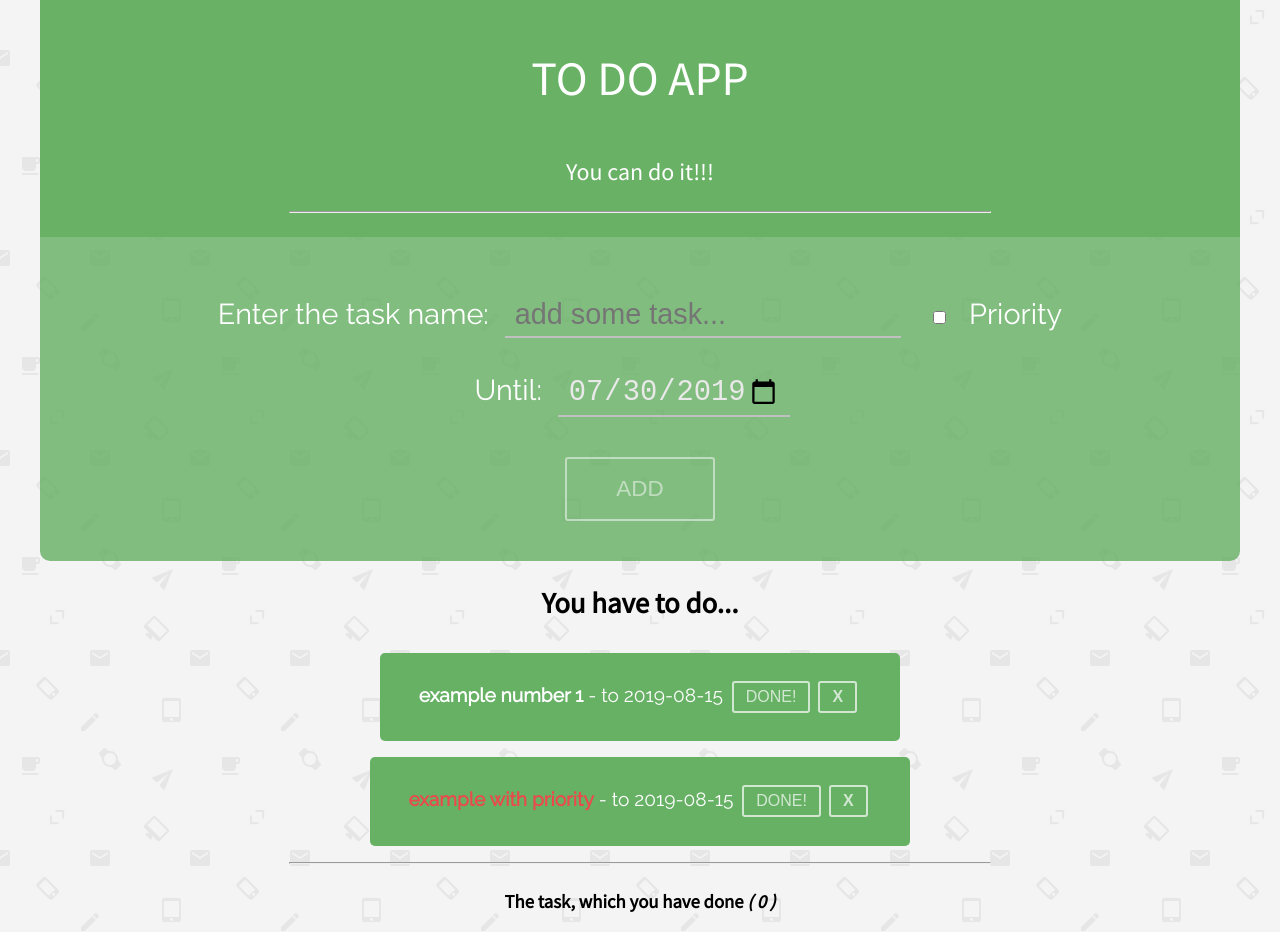
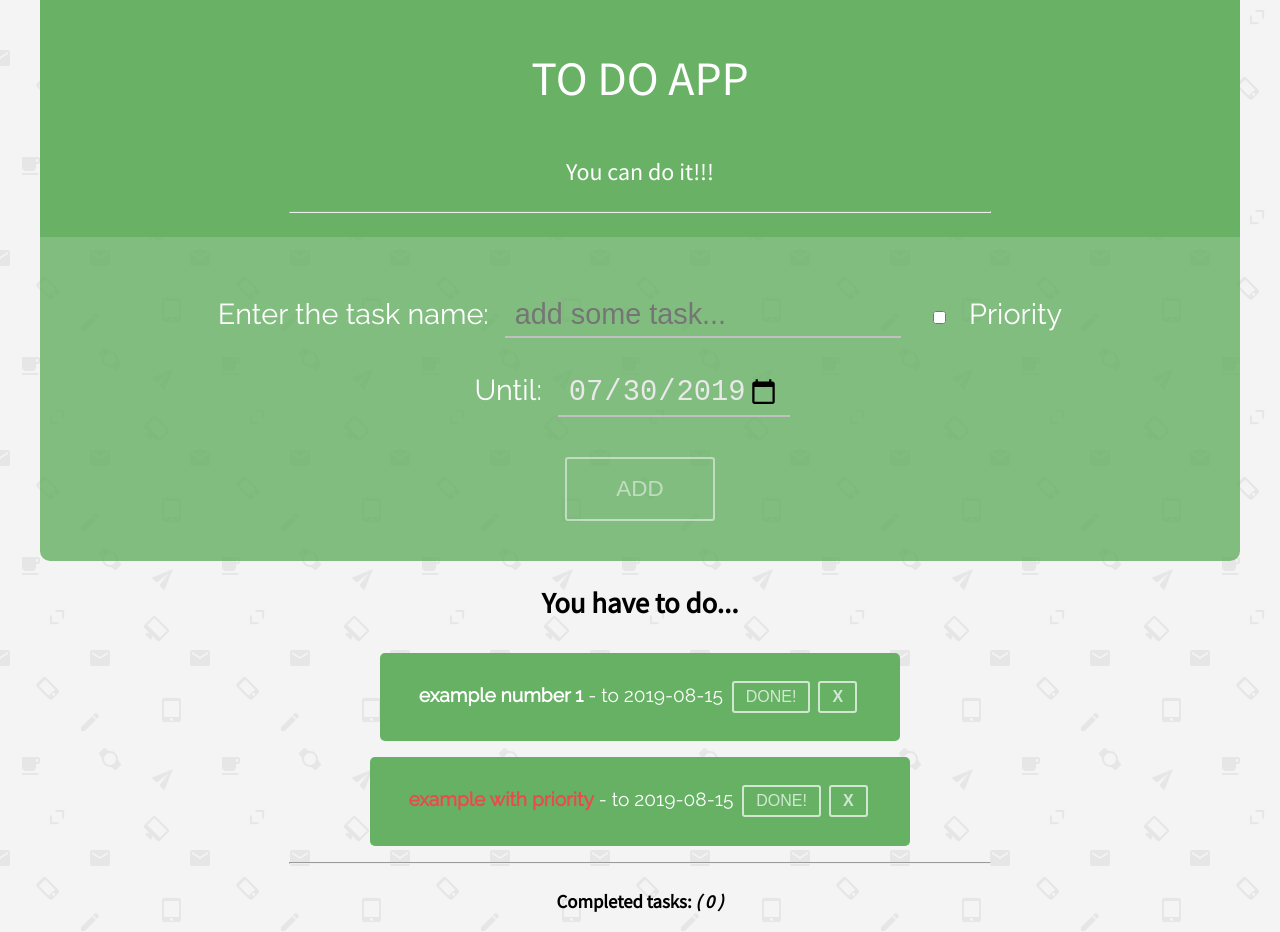
Before and after one commit to umbbra/todoapp, a React (Create React App) app: page / in a window 1280 px wide. Built offline with nearby package versions, Linux system fonts and the light colour scheme.

Commit message:
edit errors

```diff
--- a/src/components/AddTask.js
+++ b/src/components/AddTask.js
@@ -41,7 +41,7 @@ class AddTask extends Component {
       })
     }
   } else {
-    alert("Za krótka nazwa")
+    alert("Too short name...")
   }
 }
 
--- a/src/components/App.js
+++ b/src/components/App.js
@@ -29,9 +29,6 @@ class App extends Component {
 
   deleteTask = (id) => {
    let tasks = [...this.state.tasks];
-
-  //  const index = tasks.findIndex(task => tasks.id === id);
-  //  deletetask = tasks.splice(index, 1)
 
    let newTasks = tasks.filter(el => el.id !== id);
    this.setState({
--- a/src/components/TaskList.js
+++ b/src/components/TaskList.js
@@ -45,7 +45,7 @@ const TaskList = props => {
     <hr/>
 
     <div className="done">
-    <h3>The task, which you have done <em>( {done.length} )</em> </h3>
+    <h3>Completed tasks: <em>( {done.length} )</em> </h3>
     {doneTasks.length > 1 && <span className="info">We display max. 5 tasks.</span> }
     {doneTasks.slice(0, 3)}
 
```
